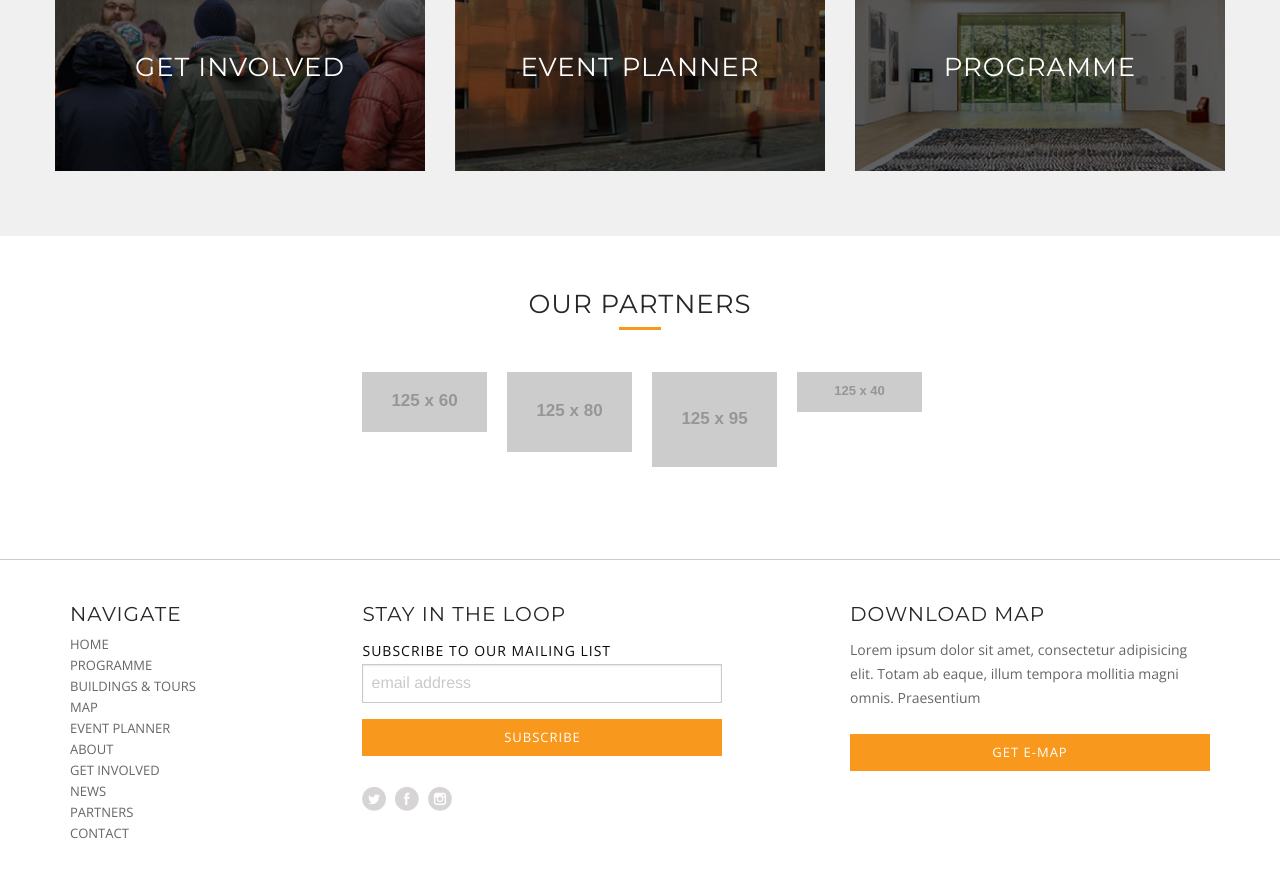
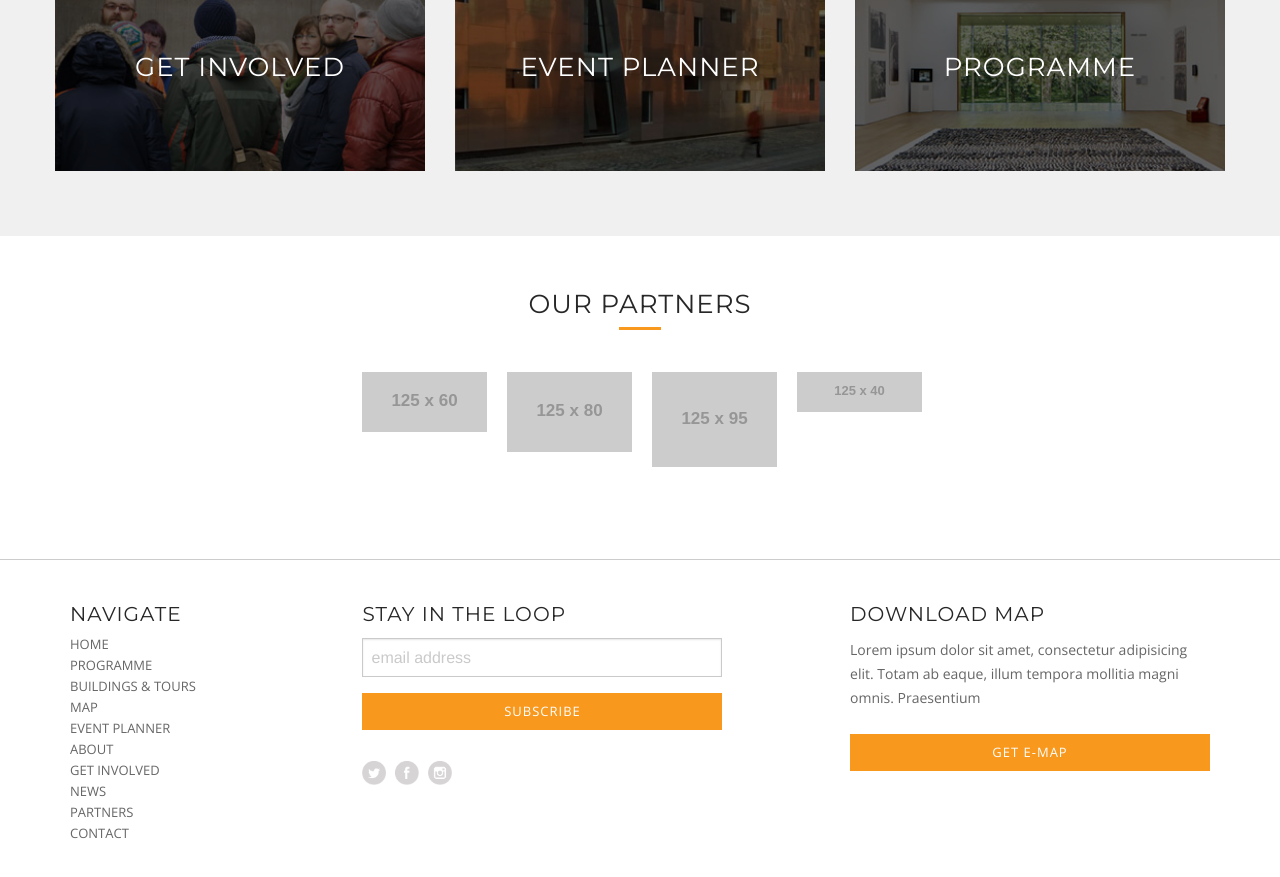
Before and after one commit to manchester-curious/manchester-curious.github.io, a Jekyll site: the page built from index.html, in a window 1280 px wide and 900 px high, scrolled down 1127 px. Shown: the top 877 px of the window. Built offline with Jekyll 4.4.1, drawn with Linux system fonts in a browser that asks for light colours; nearby versions of some CDN libraries; comment, search, counter and statistics services are not loaded.

Commit message:
Amended Mailchimp widget

```diff
--- a/_includes/footer.html
+++ b/_includes/footer.html
@@ -36,7 +36,7 @@
 			<div id="mc_embed_signup">
 			<form action="//manchestercurious.us11.list-manage.com/subscribe/post?u=d8fb12d5d66923a46964036e9&amp;id=47febe0062" method="post" id="mc-embedded-subscribe-form" name="mc-embedded-subscribe-form" class="validate" target="_blank" novalidate>
 			    <div id="mc_embed_signup_scroll">
-				<label for="mce-EMAIL">Subscribe to our mailing list</label>
+<!-- 				<label for="mce-EMAIL">Subscribe to our mailing list</label> -->
 				<input type="email" value="" name="EMAIL" class="email" id="mce-EMAIL" placeholder="email address" required>
 			    <!-- real people should not fill this in and expect good things - do not remove this or risk form bot signups-->
 			    <div style="position: absolute; left: -5000px;" aria-hidden="true"><input type="text" name="b_d8fb12d5d66923a46964036e9_47febe0062" tabindex="-1" value=""></div>
```
